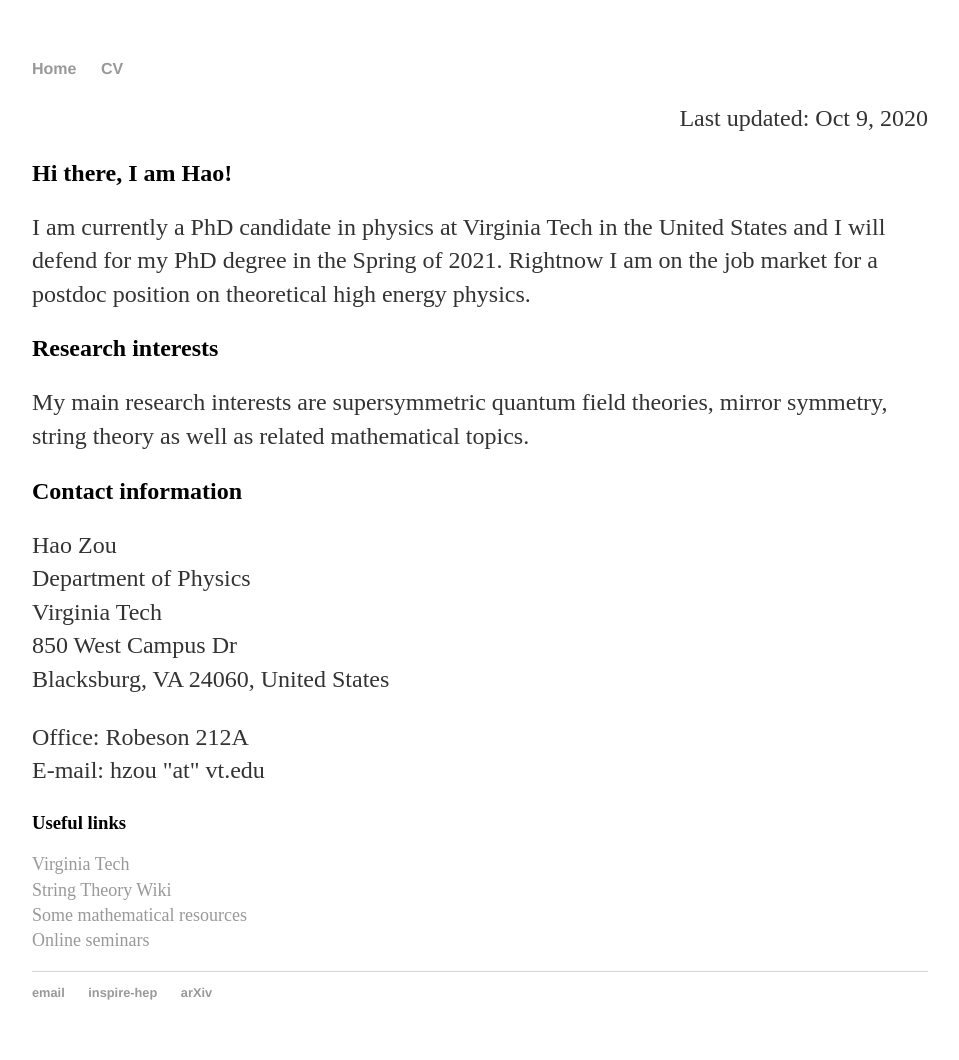
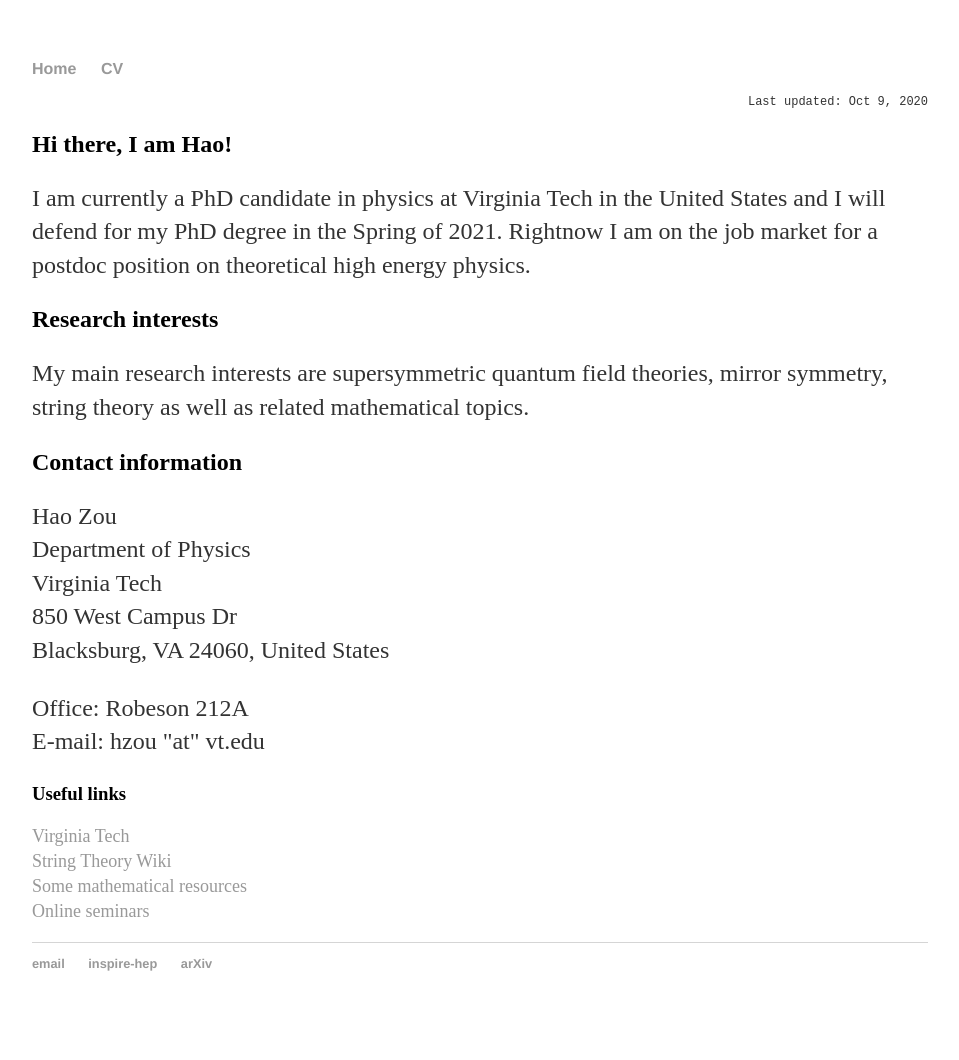
Before and after one commit to hhzou/hhzou.github.io, a Jekyll site: the page built from index.html, in a window 1280 px wide. Shown: the whole page, without its empty margins (160-1119 px from the left). Built offline with Jekyll 4.4.1, drawn with Linux system fonts in a browser that asks for light colours; after the commit the page ends 1031 px from its top, so only the background shows below that.

Commit message:
Update default.html
format last update time output

```diff
--- a/_layouts/default.html
+++ b/_layouts/default.html
@@ -12,7 +12,7 @@
         		<li><a href="/cv">CV</a></li>
     		</ul>
 		</nav>
- 		<p style="text-align:right"> Last updated: Oct 9, 2020 </p>
+ 		<p style="text-align:right;font-family:'Courier New';font-size: 12px"> Last updated: Oct 9, 2020 </p>
 
 		<div class="container">
 
```
